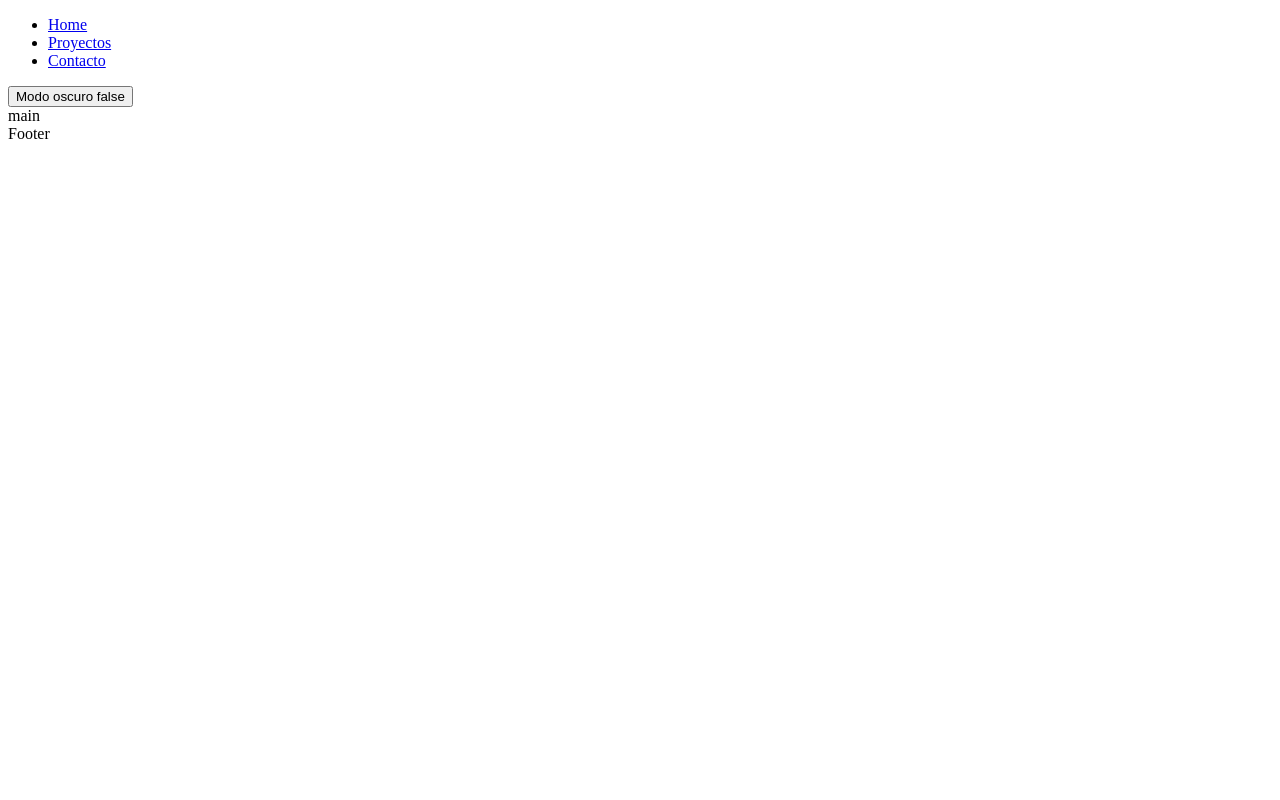
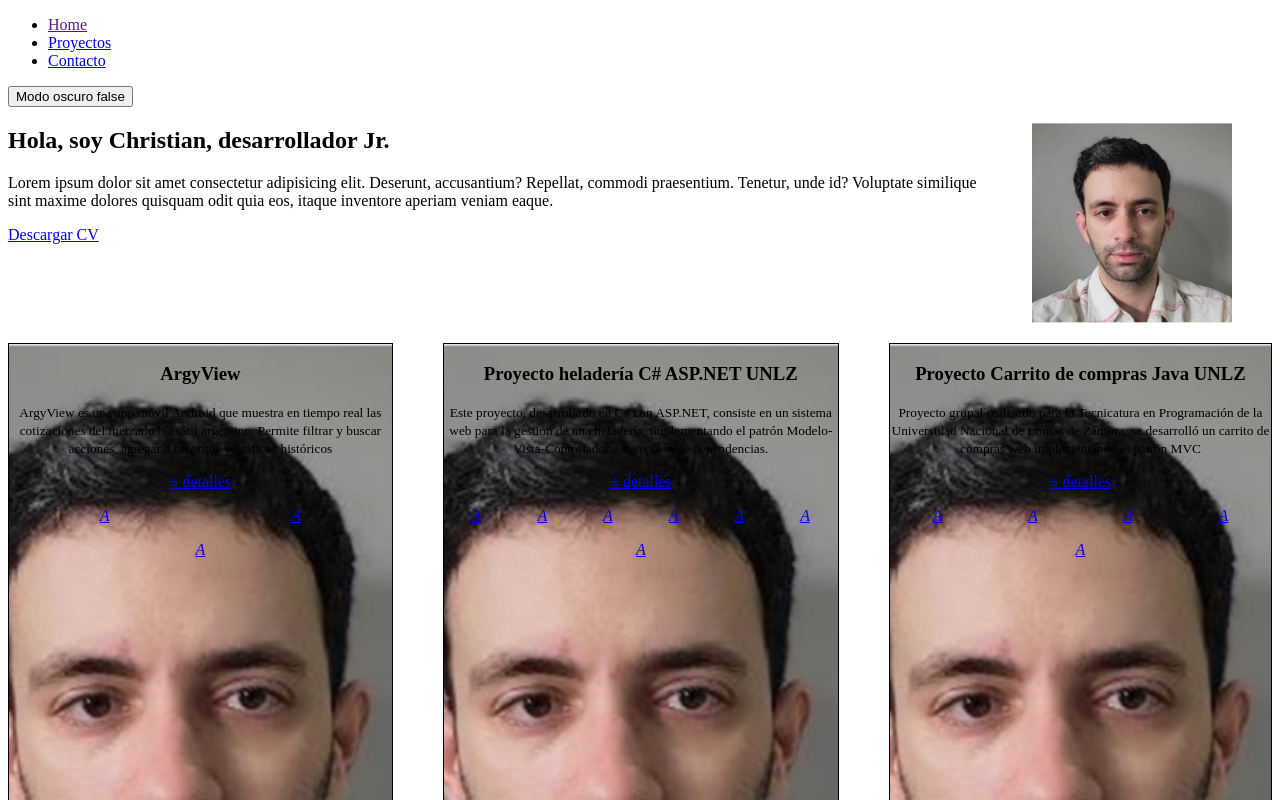
Before and after one commit to crisfide/Portafolio-CF, a React (Vite) app: page / in a window 1280 px wide. Shown: the top 800 px of the page. Built offline with nearby package versions, Linux system fonts and the light colour scheme.

Commit message:
se agrego main, gridProyectos, foto y cv

```diff
--- /dev/null
+++ b/src/componentes/GridProyectos.jsx
@@ -0,0 +1,66 @@
+
+const GridProyectos = ({proyectos}) => {
+  return (
+    <div className="carrusel">
+      {
+        proyectos.map( proyecto => (
+          <ProyectoItem {...proyecto} key={proyecto.nombre} />)
+        )
+      }
+    </div>
+  )
+}
+
+const ProyectoItem = ({nombre, resumen, tecnologias, linkWeb, linkGithub, imagen}) => {
+  const imagen2 = "assets/fotoPerfil.jpg" //prueba
+  const estiloFondo = {
+        backgroundImage: `url(${imagen2})`,
+        backgroundSize: "cover",
+        backgroundPosition: "center",
+        height: "100vh",
+    };
+
+  return (
+    <div className="proyecto" style={estiloFondo}>
+        <h3>{nombre}</h3>
+        <p><small>{resumen}</small></p>
+
+        <a href="#" className="btn">+ detalles</a>
+
+        <ul>
+            {
+                tecnologias.map( tec => (
+                <li key={tec}>
+                    <a href="#" className="tec" title={tec}>
+                        <i className={tec+"-link"}>A</i>
+                    </a>
+                </li>)
+                )
+            }
+        </ul>
+
+        <ul>
+            <li>
+                <a href={linkGithub} target="_blank">
+                    <i className="github-link">A</i>
+                </a>
+            </li>
+            {
+                (linkWeb) ?
+                    <li>
+                        <a href={linkWeb} target="_blank">
+                            <i className="web-link">A</i>
+                        </a>
+                    </li>
+                :null
+            }
+
+        </ul>
+
+
+    </div>
+  )
+}
+
+
+export default GridProyectos
--- a/src/componentes/Header.jsx
+++ b/src/componentes/Header.jsx
@@ -1,20 +1,6 @@
 import BtnThemeSwitch from "./BtnThemeSwitch"
+import { itemsMenu } from "./dataProps/itemsMenu"
 import NavMenu from "./NavMenu"
-
-const itemsMenu = [
-  {
-    txt: "Home",
-    ruta: "/"
-  },
-  {
-    txt: "Proyectos",
-    ruta: "proyectos"
-  },
-  {
-    txt: "Contacto",
-    ruta: "contacto"
-  },
-]
 
 const Header = () => {
   return (
--- a/src/componentes/Main.jsx
+++ b/src/componentes/Main.jsx
@@ -1,8 +1,12 @@
+import { proyectos } from "./dataProps/proyectos"
+import { Perfil } from "./Perfil"
+import GridProyectos from "./GridProyectos"
 
 const Main = () => {
   return (
     <main>
-      main
+      <Perfil />
+      <GridProyectos proyectos={proyectos} />
     </main>
   )
 }
--- a/src/componentes/NavMenu.jsx
+++ b/src/componentes/NavMenu.jsx
@@ -1,5 +1,3 @@
-
-
 
 const NavMenu = ({items}) => {
   //console.log(items)
--- /dev/null
+++ b/src/componentes/Perfil.jsx
@@ -0,0 +1,20 @@
+export const Perfil = () => {
+  return (
+    <section className="perfil">
+      <div>
+        <h1>Hola, soy Christian, desarrollador Jr.</h1>
+        <p>
+          Lorem ipsum dolor sit amet consectetur adipisicing elit. Deserunt, accusantium? Repellat, commodi praesentium. Tenetur, unde id? Voluptate similique sint maxime dolores quisquam odit quia eos, itaque inventore aperiam veniam eaque.
+        </p>
+        <a href="assets/cv_Christian_Fidelio.pdf" target="_blank" rel="noopener noreferrer" className="btn">Descargar CV</a>
+
+      </div>
+      <div>
+        <figure>
+          <img src="assets/fotoPerfil.jpg" alt="Foto de Christian Fidelio" />
+        </figure>
+      </div>
+
+    </section>
+  );
+};
--- /dev/null
+++ b/src/componentes/dataProps/itemsMenu.js
@@ -0,0 +1,14 @@
+export const itemsMenu = [
+  {
+    txt: "Home",
+    ruta: ""
+  },
+  {
+    txt: "Proyectos",
+    ruta: "proyectos"
+  },
+  {
+    txt: "Contacto",
+    ruta: "contacto"
+  },
+];
--- /dev/null
+++ b/src/componentes/dataProps/proyectos.js
@@ -0,0 +1,57 @@
+export const proyectos = [
+    {
+        nombre: "ArgyView",
+        resumen: "ArgyView es una app móvil Android que muestra en tiempo real las cotizaciones del mercado bursátil argentino. Permite filtrar y buscar acciones, agregar a favoritos y gráficos históricos",
+        descripcion: `ArgyView es una aplicación móvil desarrollada en Kotlin para Android que permite visualizar en tiempo real las cotizaciones del mercado bursátil argentino. Ideal para inversores y entusiastas del mercado financiero.
+                Funcionalidades:
+
+                Visualización de precios de distintos activos en el mercado bursátil argentino.
+                Actualización en tiempo real de las cotizaciones.
+                Filtros y búsqueda de acciones específicas.
+                Gráficos historicos (proximamente)
+                Panel de favoritos personalizable.`,
+
+        tecnologias: ["Kotlin", "Android"],
+        linkWeb: null,
+        linkGithub: "https://github.com/crisfide/ArgyView",
+        imagen: "",
+    },
+    {
+        nombre: "Proyecto heladería C# ASP.NET UNLZ",
+        resumen: "Este proyecto, desarrollado en C# con ASP.NET, consiste en un sistema web para la gestión de una heladería, implementando el patrón Modelo-Vista-Controlador e inyección de dependencias.",
+        descripcion: `Este proyecto, desarrollado en C# con ASP.NET, consiste en un sistema web para la gestión de una heladería, implementando el patrón Modelo-Vista-Controlador e inyección de dependencias.
+
+                Gestión de productos: creación, modificación y eliminación de sabores.
+                Pedidos en línea: los usuarios pueden seleccionar productos, agregarlos al carrito y confirmar la compra.
+                Autenticación con Google: permite iniciar sesión de manera segura utilizando cuentas de Google.
+                Base de datos en Azure: almacenamiento de datos de productos, usuarios y pedidos en un entorno en la nube.
+                Interfaz amigable: desarrollada con CSS y Bootstrap, además mejorada con JavaScript para una experiencia dinámica.
+                .`,
+
+        tecnologias: ["C#", ".NET", "OAuth 2.0", "Azure", "Bootstrap", "Git"],
+        linkWeb: null,
+        linkGithub: "https://github.com/crisfide/HeladeriaTP-UNLZ",
+        imagen: "",
+    },
+    {
+        nombre: "Proyecto Carrito de compras Java UNLZ",
+        resumen: "Proyecto grupal realizado para la Tecnicatura en Programación de la Universidad Nacional de Lomas de Zamora, se desarrolló un carrito de compras web implementando el patrón MVC",
+        descripcion: `Proyecto grupal realizado para la Tecnicatura en Programación de la Universidad Nacional de Lomas de Zamora, se desarrolló un carrito de compras web implementando el patrón Modelo-Vista-Controlador (MVC) en Java. El objetivo fue construir una aplicación funcional que permita a los usuarios:
+
+                Agregar productos al carrito, con detalles como nombre, precio y cantidad.
+                Modificar y eliminar productos del carrito.
+                Calcular el total de la compra automáticamente.
+                Simular un proceso de checkout para finalizar la compra.
+                Tecnologías y herramientas utilizadas:
+                Backend: Java con servlets y JSP.
+                Frontend: HTML, CSS y JavaScript para la interfaz de usuario.
+                Servidor: Apache Tomcat.
+                El trabajo fomentó la colaboración y la aplicación de conceptos clave, como la separación de responsabilidades, trabajo con repositorios y desarrollo web dinámico.
+                `,
+
+        tecnologias: ["Java", "Apache Tomcat","Bootstrap", "Git"],
+        linkWeb: null,
+        linkGithub: "https://github.com/crisfide/CarritoTP-UNLZ",
+        imagen: "",
+    },
+]
--- a/src/index.css
+++ b/src/index.css
@@ -0,0 +1,35 @@
+
+
+/* perfil */
+.perfil{
+    display: flex;
+}
+.perfil img{
+    max-width: 200px;
+}
+
+.carrusel{
+    display: flex;
+    flex-direction: row;
+    justify-content: space-between;
+    gap: 50px;
+    overflow-x: auto;
+}
+.carrusel .proyecto{
+    min-width: 200px;
+    height: 300px;
+    border: 1px solid black;
+    text-align: center;
+    background-image: url();
+}
+
+.proyecto ul{
+    list-style: none;
+    display: flex;
+    align-items: center;
+    justify-content: space-around;
+    padding: 0;
+}
+.proyecto li a {
+    padding: 5px;
+}
```
Also changed, not shown: public/assets/fotoPerfil.jpg (added), 2 other files (tests, documents, lock files or other folders).
